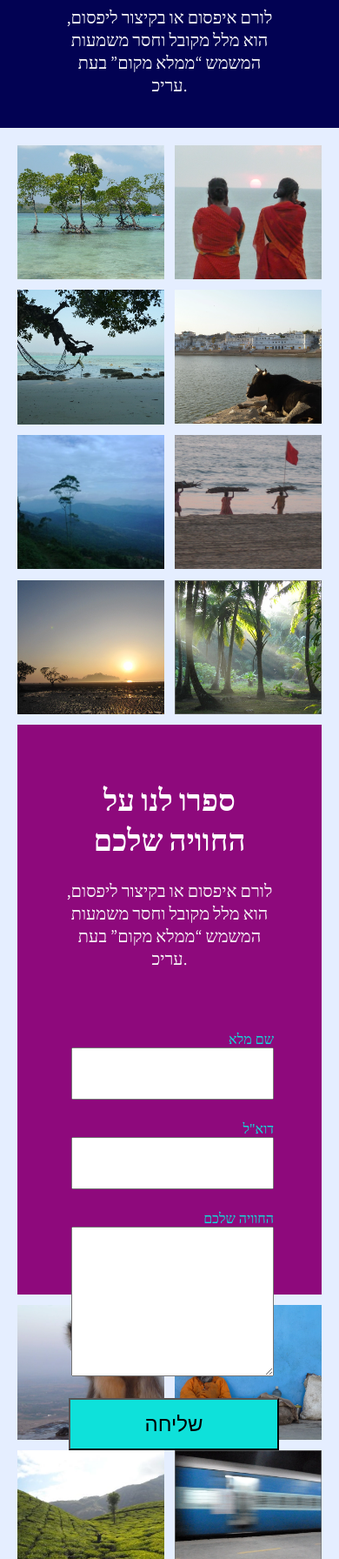
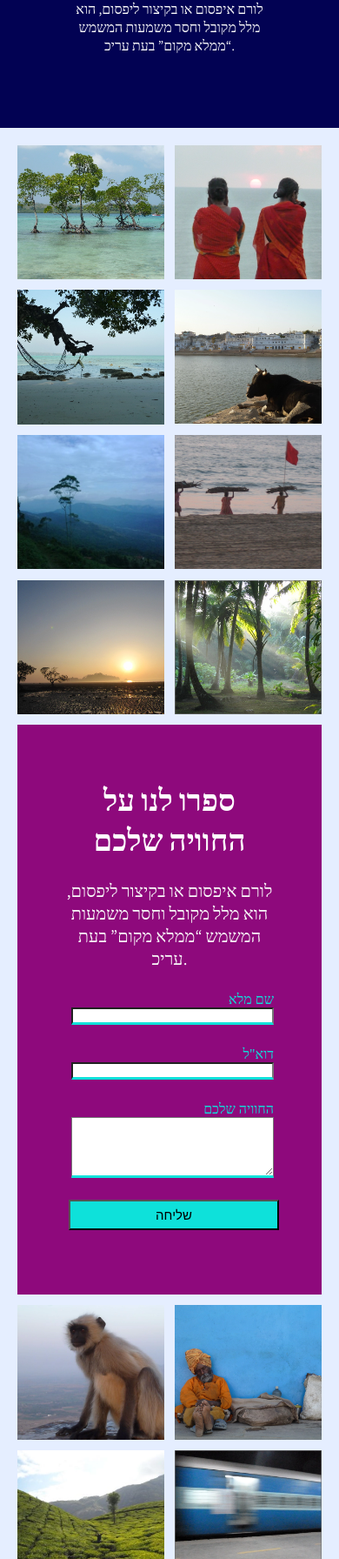
Before and after one commit to Mark1997-slavkin/My-project, a plain HTML site: page Projects/Discover the world/index.html in a window 390 px wide. Shown: the part 208-2000 px from the top of the page at 87% size. Drawn offline with Linux system fonts and the light colour scheme; a web font is replaced by a local one.

Commit message:
changed a little bit height in responsive

```diff
--- a/Projects/Discover the world/style/style.css
+++ b/Projects/Discover the world/style/style.css
@@ -175,11 +175,13 @@ img {
 .label input {
     height: 60px;
     width: 97%;
+    border-bottom: 3px solid #0EE1DA;
 }
 
 .expo textarea {
     height: 172px;
     width: 97%;
+    border-bottom: 3px solid #0EE1DA;
 }
 
 .form {
@@ -332,33 +334,45 @@ img {
     }
 }
 
-/* .label input {
-    height: 60px;
-} */
+@media(max-width:475px) {
+    .label input {
+        height: 30px;
+    }
 
-/* .expo textarea {
-    height: 95px;
+    .expo textarea {
+        height: 100px;
+    }
 }
- */
-/* .btn {
-    height: 33px;
+
+@media(max-width:420px) {
+    .btn {
+        height: 50px;
+    }
 }
- */
-/* .forms {
-    margin-top: 0;
+
+@media(max-width:400px) {
+    .header h1 {
+        font-size: 40px;
+    }
+
+    .header p {
+        font-size: 16px;
+    }
+
+    .forms {
+        margin-top: 0;
+    }
+
+    .label input {
+        height: 20px;
+    }
+
+    .expo textarea {
+        height: 70px;
+    }
+
+    .btn {
+        height: 35px;
+        font-size: 15px;
+    }
 }
- */
-/* .heading h1 {
-    font-size: 25px;
-
-} */
-
-/* .form {
-    padding: 58px 25px;
-
-} */
-
-/*
-.heading p {
-    font-size: 15px;
-} */
```
Also changed, not shown: Projects/Free Consulting/style/style.css (+23 -0 lines), Projects/Here and Now/Bootstrap.html (+2 -2 lines), Projects/Here and Now/style/style.css (+16 -0 lines), Style/style.css (+16 -0 lines), index.html (+0 -3 lines).
